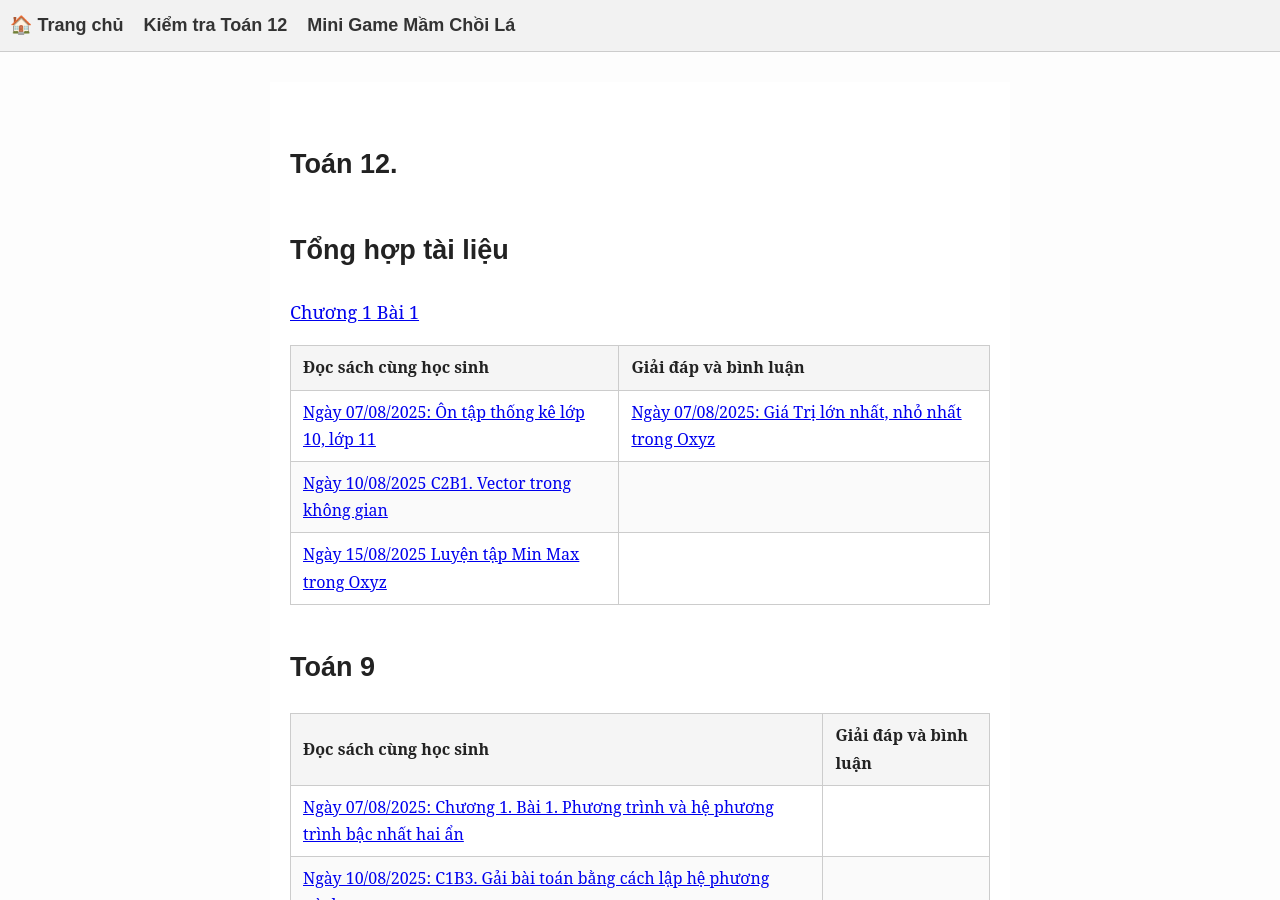
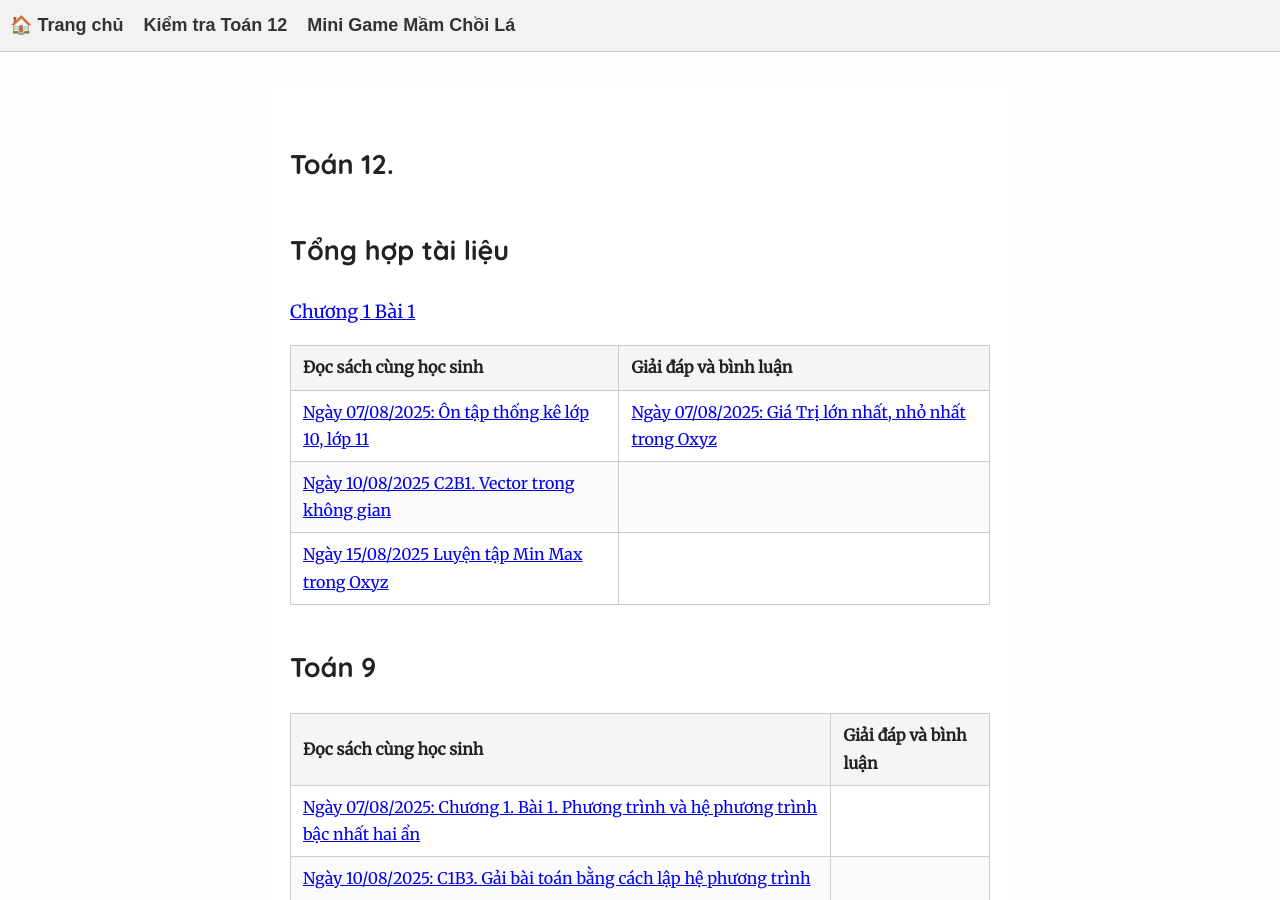
Before and after one commit to NguyenMuoiVN1988/publicstudyrepo, a Jekyll site: the page built from index.md, in a window 1280 px wide and 900 px high. Built offline with Jekyll 4.4.1, drawn with Linux system fonts in a browser that asks for light colours; our own code applies the rules of GitHub Pages for plain Markdown files.

Commit message:
Update default.html

```diff
--- a/_layouts/default.html
+++ b/_layouts/default.html
@@ -4,6 +4,9 @@
   <meta charset="utf-8" />
   <meta name="viewport" content="width=device-width, initial-scale=1" />
   <title>{{ page.title }} | {{ site.title }}</title>
+  <!-- Nhúng font Google (đặt ở đây) -->
+  <link href="https://fonts.googleapis.com/css2?family=Merriweather&family=Noto+Serif&family=Quicksand:wght@400;700&display=swap" rel="stylesheet">
+
 <link rel="stylesheet" href="{{ '/assets/css/style.css' | relative_url }}">
 
   {%- include head-custom.html -%}
```
